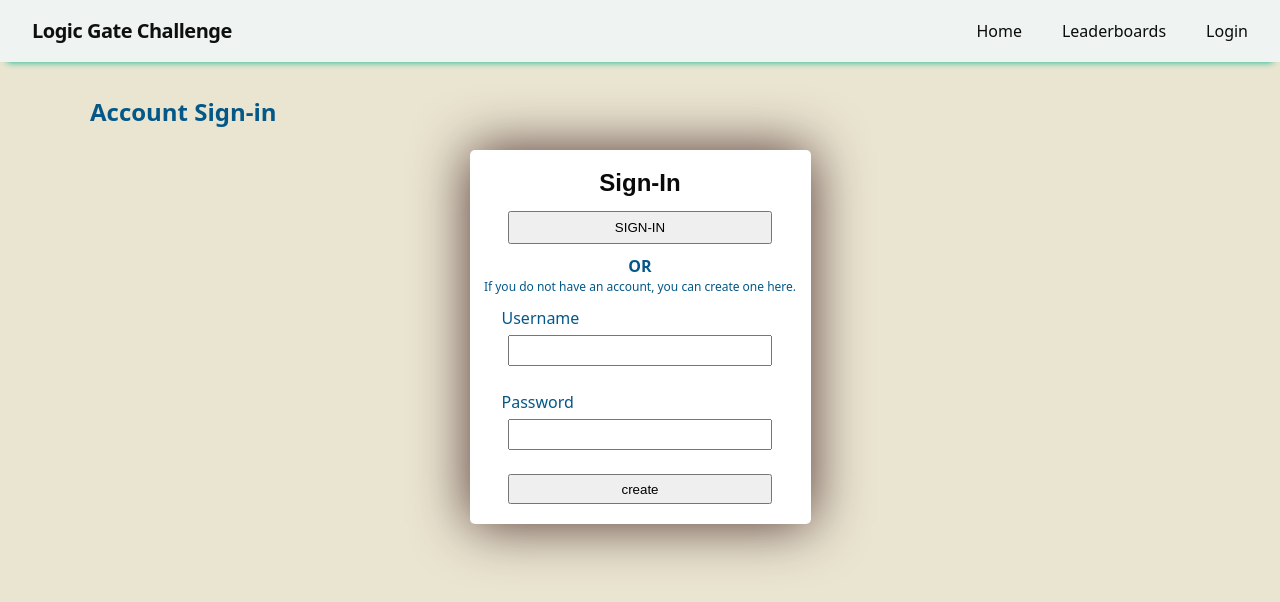
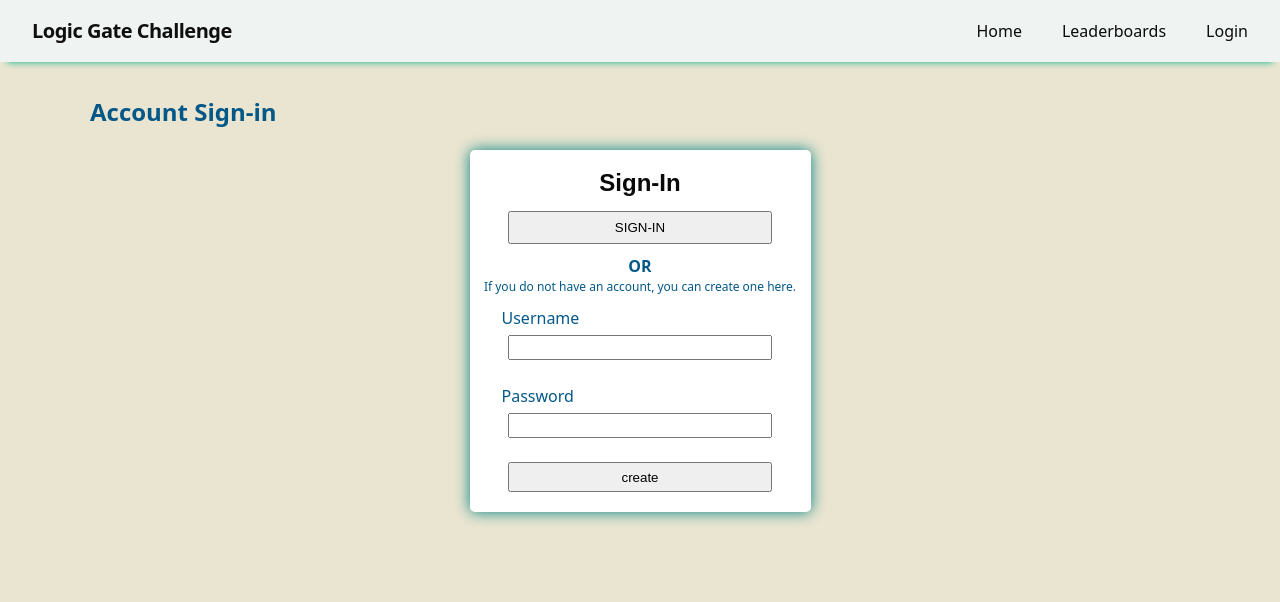
Before and after one commit to amcpc4k-maker/Logic-Gate-Simulator, a React (Vite) app: page /login in a window 1280 px wide. Shown: the top 602 px of the page. Built offline with nearby package versions, Linux system fonts and the light colour scheme.

Commit message:
Update app.css

```diff
--- a/frontend/src/stylesheets/app.css
+++ b/frontend/src/stylesheets/app.css
@@ -419,7 +419,7 @@ body {
   margin-top: 20px;
   background-color: white;
   border-radius: 5px;
-  box-shadow: 0 0 55px rgba(66, 34, 34, 0.914);
+  box-shadow: 0 0 15px teal;
 }
 
 
@@ -473,7 +473,7 @@ input {
  margin-top: 5px;
  text-align: center;
  align-items: center;
- height: 31px;
+ height: 25px;
  width: 80%;
 }
 
```
